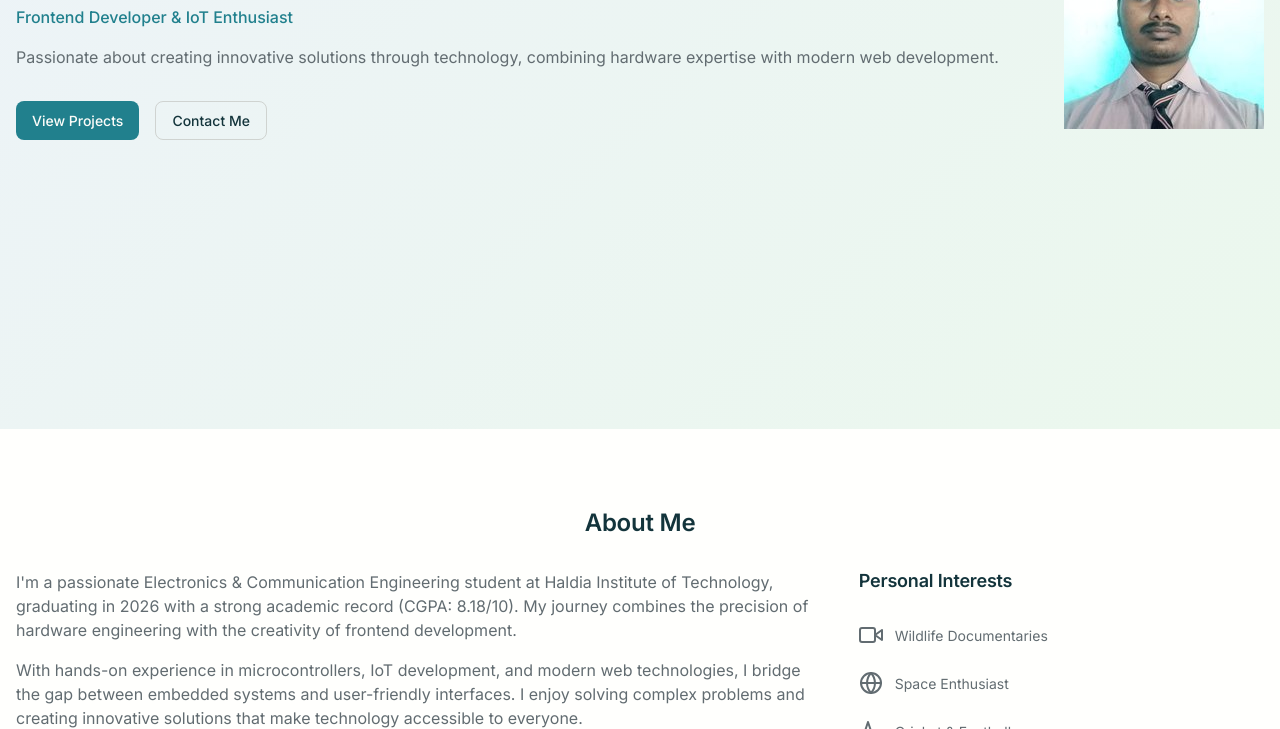
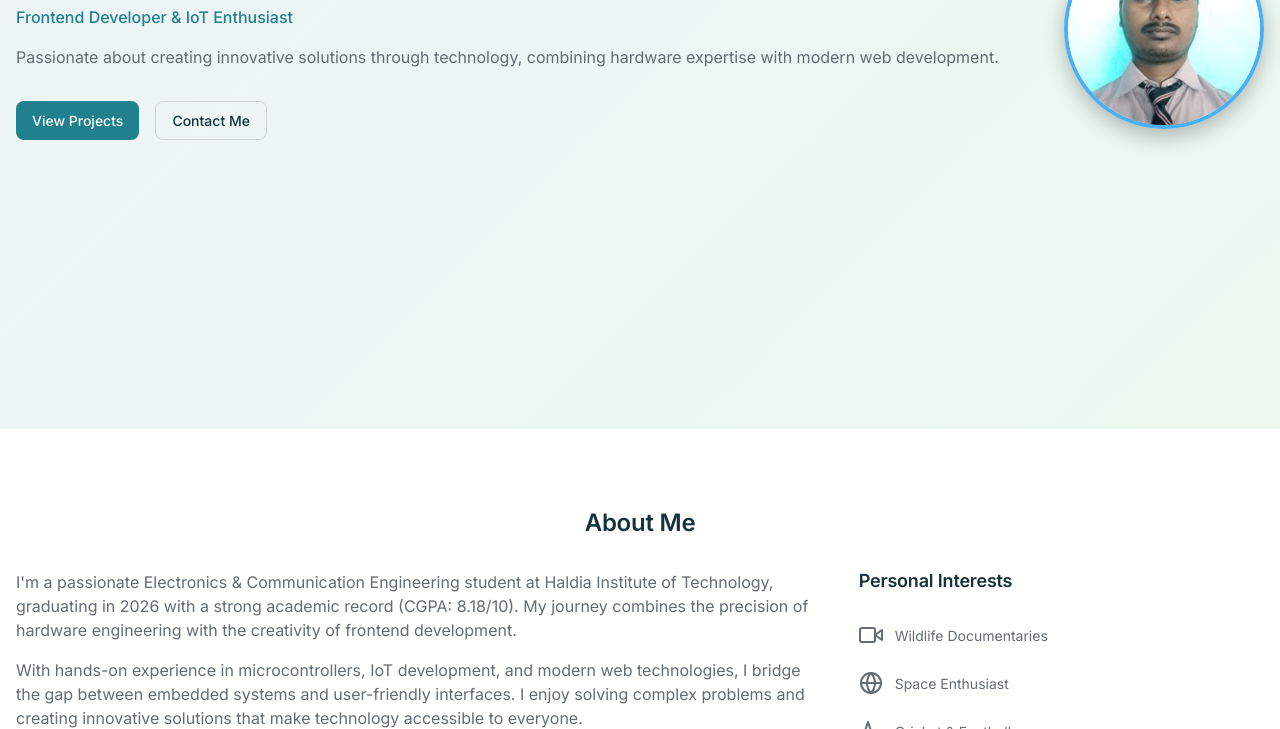
Before and after one commit to Sachin20-04/Portfolio-, a plain HTML site: page index.html in a window 1280 px wide. Shown: the part 371-1100 px from the top of the page. Drawn offline with nearby package versions, Linux system fonts and the light colour scheme; files whose address does not match are found by name.

Commit message:
style.css

```diff
--- a/style.css
+++ b/style.css
@@ -1,3 +1,4 @@
+
 :root {
   /* Primitive Color Tokens */
   --color-white: rgba(255, 255, 255, 1);
@@ -970,30 +971,31 @@ section {
 }
 
 .hero__image {
-  display: flex;
-  justify-content: center;
-}
-
-.hero__avatar {
-  position: relative;
+    display: flex;
+    justify-content: center;
+    align-items: center;
 }
 
 .avatar-placeholder {
-  width: 200px;
-  height: 200px;
-  background: var(--color-bg-2);
-  border-radius: var(--radius-full);
-  display: flex;
-  align-items: center;
-  justify-content: center;
-  border: 4px solid var(--color-primary);
-}
-
-.avatar-placeholder i {
-  width: 80px;
-  height: 80px;
-  color: var(--color-primary);
-}
+    width: 200px;
+    height: 200px;
+    border-radius: 50%;
+    overflow: hidden;
+    border: 4px solid #4cafef; /* Blue border */
+    box-shadow: 0 8px 20px rgba(0, 0, 0, 0.25);
+    transition: transform 0.3s ease;
+}
+
+.avatar-placeholder:hover {
+    transform: scale(1.05);
+}
+
+.avatar-img {
+    width: 100%;
+    height: 100%;
+    object-fit: cover;
+}
+
 
 /* About Section */
 .about {
```
